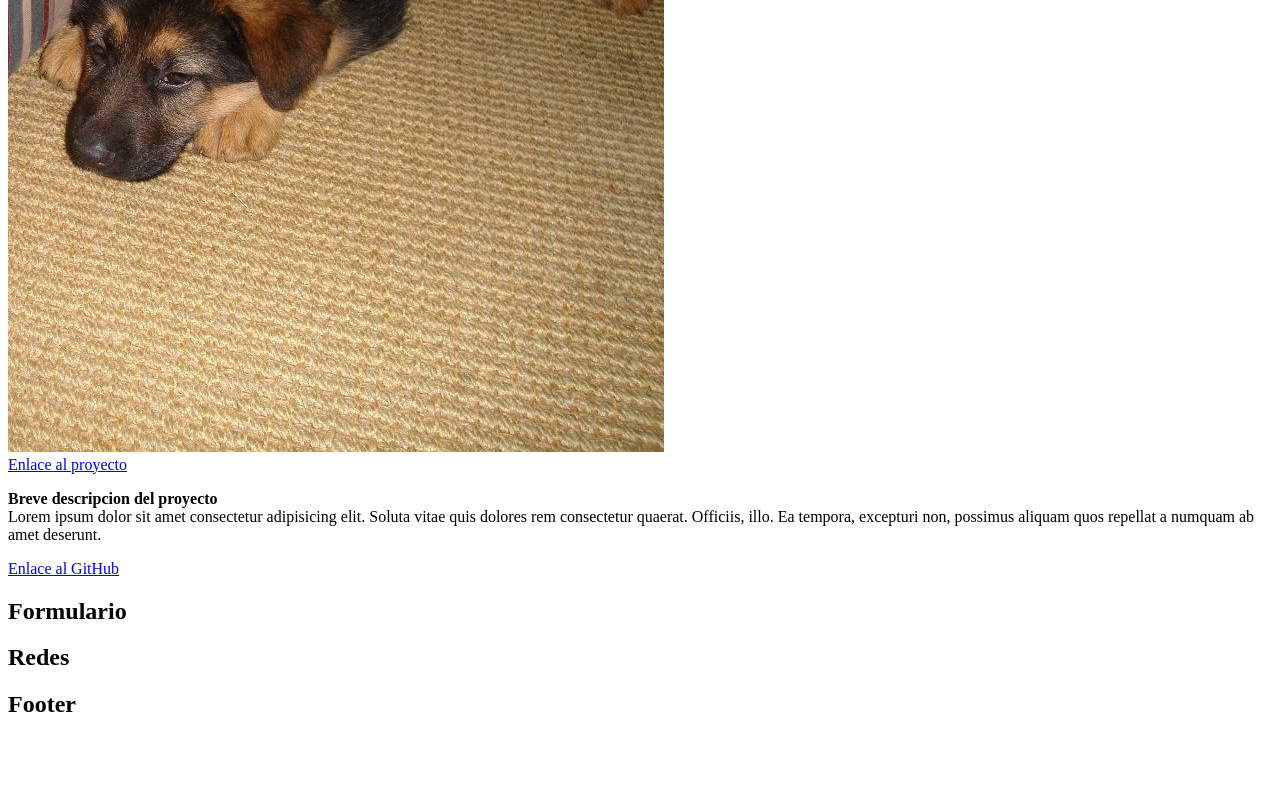
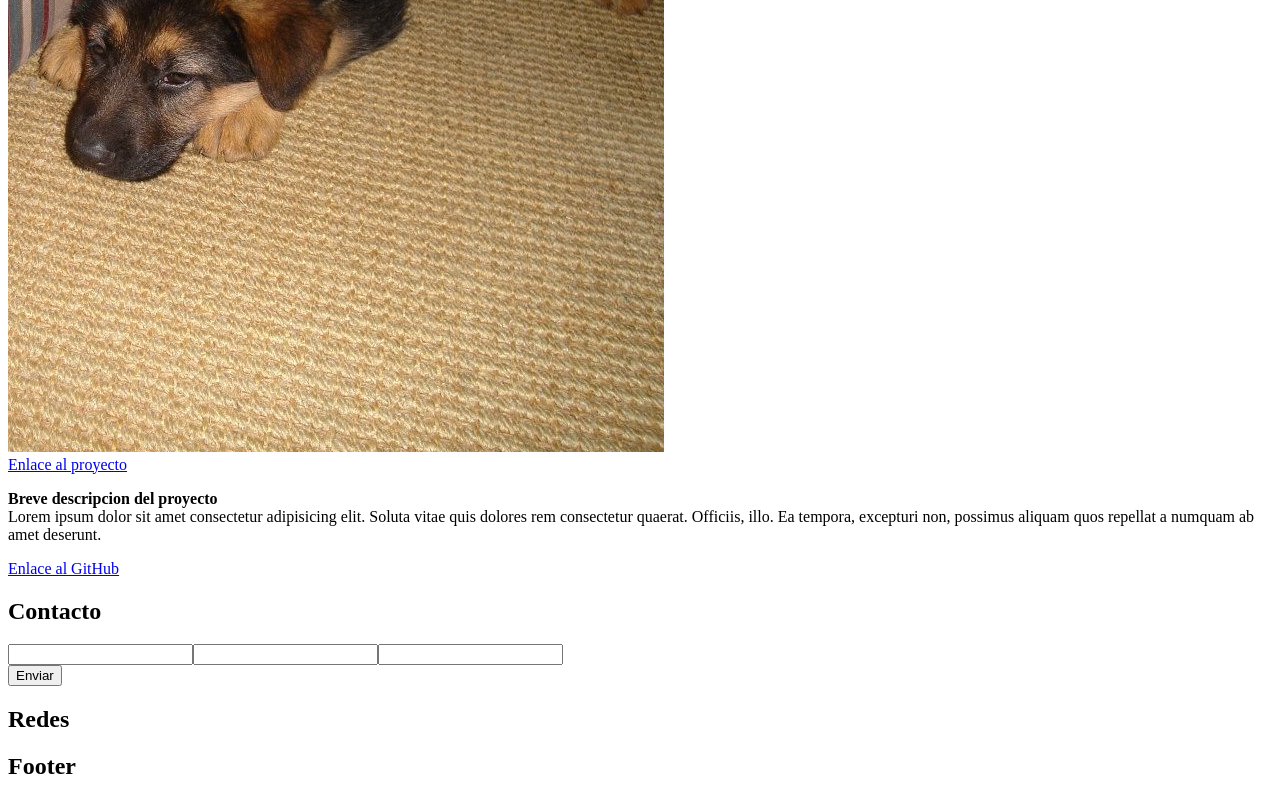
Before and after one commit to FrancoGallo/my-portfolio, a React (Create React App) app: page / in a window 1280 px wide. Shown: the part 2510-3310 px from the top of the page. Before the commit the page ends 3248 px from the top, so only its background shows below. Built offline with nearby package versions, Linux system fonts and the light colour scheme; the HTML template or start-up script is replaced by a standard one.

Commit message:
Form structure

```diff
--- a/src/App.jsx
+++ b/src/App.jsx
@@ -21,10 +21,13 @@ function App() {
 
       <article id="projects">
         <h2>Proyectos</h2>
+
         <Card/>
       </article>
 
       <article id="contact">
+        <h2>Contacto</h2>
+
         <Form/>
 
         <Networks/>
--- a/src/components/Form.jsx
+++ b/src/components/Form.jsx
@@ -2,7 +2,17 @@ import React from 'react'
 
 const Form = () => {
   return (
-    <h2>Formulario</h2>
+    <section className='form-style-container'>
+      <form>
+        <input type="text" id="name"></input>
+        <input type="text" id="lastName"></input>
+        <input type="text" id="email"></input>
+      </form>
+
+      <div>
+        <button>Enviar</button>
+      </div>
+    </section>
   )
 }
 
--- a/src/css/style.css
+++ b/src/css/style.css
@@ -87,4 +87,35 @@
   text-align: center;
 }
 
+#contact h2 {
+  display: grid;
+  justify-content: center;
+}
+#contact .form-style-container {
+  display: grid;
+  justify-content: center;
+  border-radius: 12px;
+  background: #ffffff;
+  box-shadow: 5px 5px 10px #666666, -5px -5px 10px #ffffff;
+  width: 425px;
+  padding: 20px 0 25px 0;
+}
+#contact .form-style-container form {
+  display: flex;
+  flex-direction: column;
+  width: 400px;
+}
+#contact .form-style-container form input {
+  height: 27px;
+  margin: 10px;
+}
+#contact .form-style-container div {
+  display: grid;
+  justify-content: center;
+}
+#contact .form-style-container div button {
+  width: 100px;
+  padding: 10px;
+}
+
 /*# sourceMappingURL=style.css.map */
--- a/src/scss/contact/_form.scss
+++ b/src/scss/contact/_form.scss
@@ -0,0 +1,32 @@
+.form-style-container {
+    display: grid;
+    justify-content: center;
+    border-radius: 12px;
+    background: #ffffff;
+    box-shadow:
+    5px 5px 10px #666666,
+    -5px -5px 10px #ffffff;
+    width: 425px;
+    padding: 20px 0 25px 0;
+
+    form {
+        display: flex;
+        flex-direction: column;
+        width: 400px;
+
+        input {
+            height: 27px;
+            margin: 10px;
+        }
+    }
+
+    div {
+        display: grid;
+        justify-content: center;
+
+        button {
+            width: 100px;
+            padding: 10px;
+        }
+    }
+}
--- a/src/scss/style.scss
+++ b/src/scss/style.scss
@@ -26,3 +26,13 @@
 
   @import "projects/card";
 }
+
+#contact {
+
+  h2 {
+    display: grid;
+    justify-content: center;
+  }
+
+  @import "contact/form";
+}
```
Also changed, not shown: 1 other file (tests, documents, lock files or other folders).
